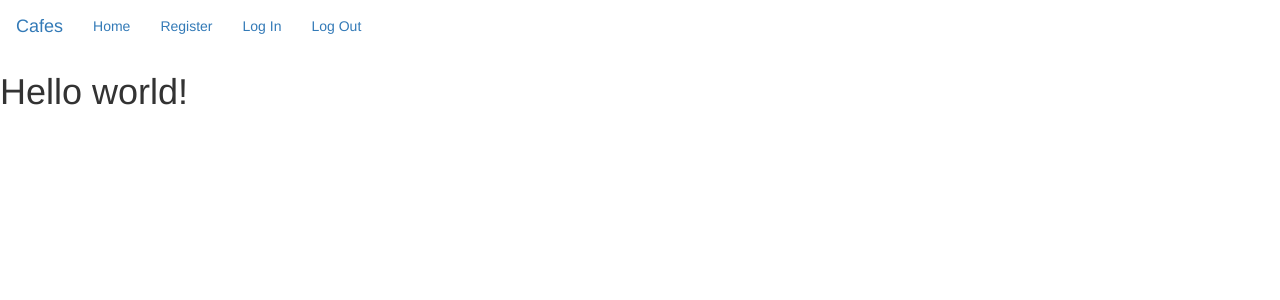
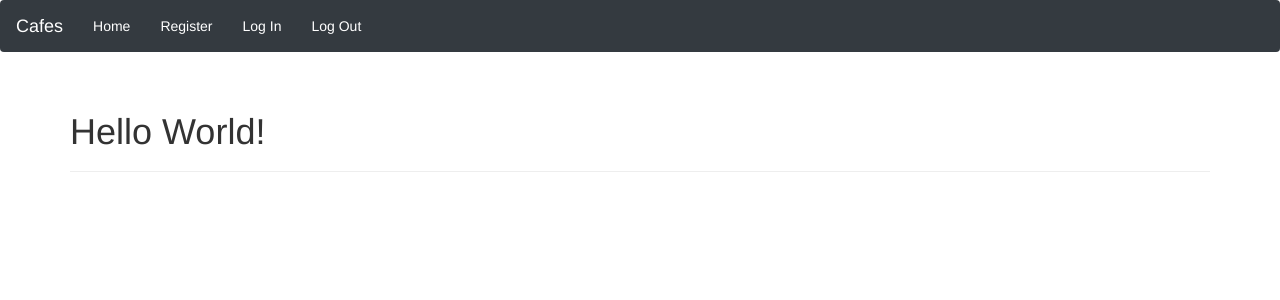
Before and after one commit to inflame-ue/CafeAndWifi, a Flask app: page / in a window 1280 px wide. Shown: the top 300 px of the page. Run offline with Flask 2, Linux system fonts and the light colour scheme; some libraries are stand-ins or nearby versions.

Commit message:
Fix navbar

```diff
--- a/cafes/auth/routes.py
+++ b/cafes/auth/routes.py
@@ -8,13 +8,13 @@ from cafes.auth import auth
 # login route
 @auth.route("/login", methods=["GET", "POST"])
 def login():
-    return render_template("login.html")
+    return render_template("auth/login.html")
 
 
 # register route
 @auth.route("/register", methods=["GET", "POST"])
 def register():
-    return render_template("register.html")
+    return render_template("auth/register.html")
 
 
 # logout route
--- a/cafes/static/styles.css
+++ b/cafes/static/styles.css
@@ -0,0 +1,7 @@
+.main-bar {
+    background-color: #343a40;
+}
+
+.navbar-links {
+    color: #ffffff;
+}
--- a/cafes/templates/base.html
+++ b/cafes/templates/base.html
@@ -1,15 +1,15 @@
 <!-- Inherit from the bootstrap/base.html template -->
-{% extends 'bootstrap/base.html' %}
-{% import 'bootstrap/fixes.html' as fixes %}
-
-<!-- Change the title of the application -->
-{% block title %} Cafes API {% endblock title %}
+{% extends "bootstrap/base.html" %}
+{% import "bootstrap/fixes.html" as fixes %}
 
 <!-- Enable fixes for the legacy browsers -->
 {% block head %}
     {{ super() }}
     {{ fixes.ie8() }}
 {% endblock head %}
+
+<!-- Change the title of the application -->
+{% block title %} Cafes API {% endblock title %}
 
 <!-- Add custom css to the templates -->
 {% block styles %}
@@ -20,24 +20,24 @@
 
 <!--Navbar for the application-->
 {% block navbar %}
-<nav class="navbar navbar-expand navbar-dark bg-dark">
-    <a class="navbar-brand" href="{{ url_for('main.home') }}">Cafes</a>
+<nav class="navbar navbar-expand navbar-dark bg-dark fixed-top main-bar">
+    <a class="navbar-brand navbar-links" href="{{ url_for('main.home') }}">Cafes</a>
 
-    <div class="collapse navbar-collapse">
+    <div class="collapse navbar-collapse" id="navbarNavDropdown">
         <ul class="nav navbar-nav mr-auto">
             <li class="nav-item active">
-                <a class="nav-link" href="{{ url_for('main.home') }}">Home</a>
+                <a class="nav-link navbar-links" href="{{ url_for('main.home') }}">Home</a>
             </li>
         </ul>
         <ul class="nav navbar-nav ml-auto">
             <li class="nav-item">
-                <a class="nav-link" href="{{ url_for('auth.register') }}">Register</a>
+                <a class="nav-link navbar-links" href="{{ url_for('auth.register') }}">Register</a>
             </li>
             <li class="nav-item">
-                <a class="nav-link" href="{{ url_for('auth.login') }}">Log In</a>
+                <a class="nav-link navbar-links" href="{{ url_for('auth.login') }}">Log In</a>
             </li>
             <li class="nav-item">
-                <a class="nav-link" href="{{ url_for('auth.logout') }}">Log Out</a>
+                <a class="nav-link navbar-links" href="{{ url_for('auth.logout') }}">Log Out</a>
             </li>
         </ul>
     </div>
@@ -46,7 +46,7 @@
 
 
 <!-- Define a content block -->
-{% block page_content %}
+{% block content %}
 <div class="container">
     <!--  Display Flashed Messages  -->
     {% for message in get_flashed_messages() %}
@@ -56,6 +56,6 @@
         </div>
     {% endfor %}
 
-    {% block content %}{% endblock content %}
+    {% block page_content %}{% endblock page_content %}
 </div>
-{% endblock page_content %}
+{% endblock content %}
--- a/cafes/templates/index.html
+++ b/cafes/templates/index.html
@@ -2,6 +2,8 @@
 
 {% block title %}Cafes API - Home{% endblock title %}
 
-{% block content %}
-    <h1>Hello world!</h1>
-{% endblock content %}
+{% block page_content %}
+<div class="page-header">
+    <h1>Hello World!</h1>
+</div>
+{% endblock page_content %}
```
Also changed, not shown: requirements.txt (+21 -3 lines).
